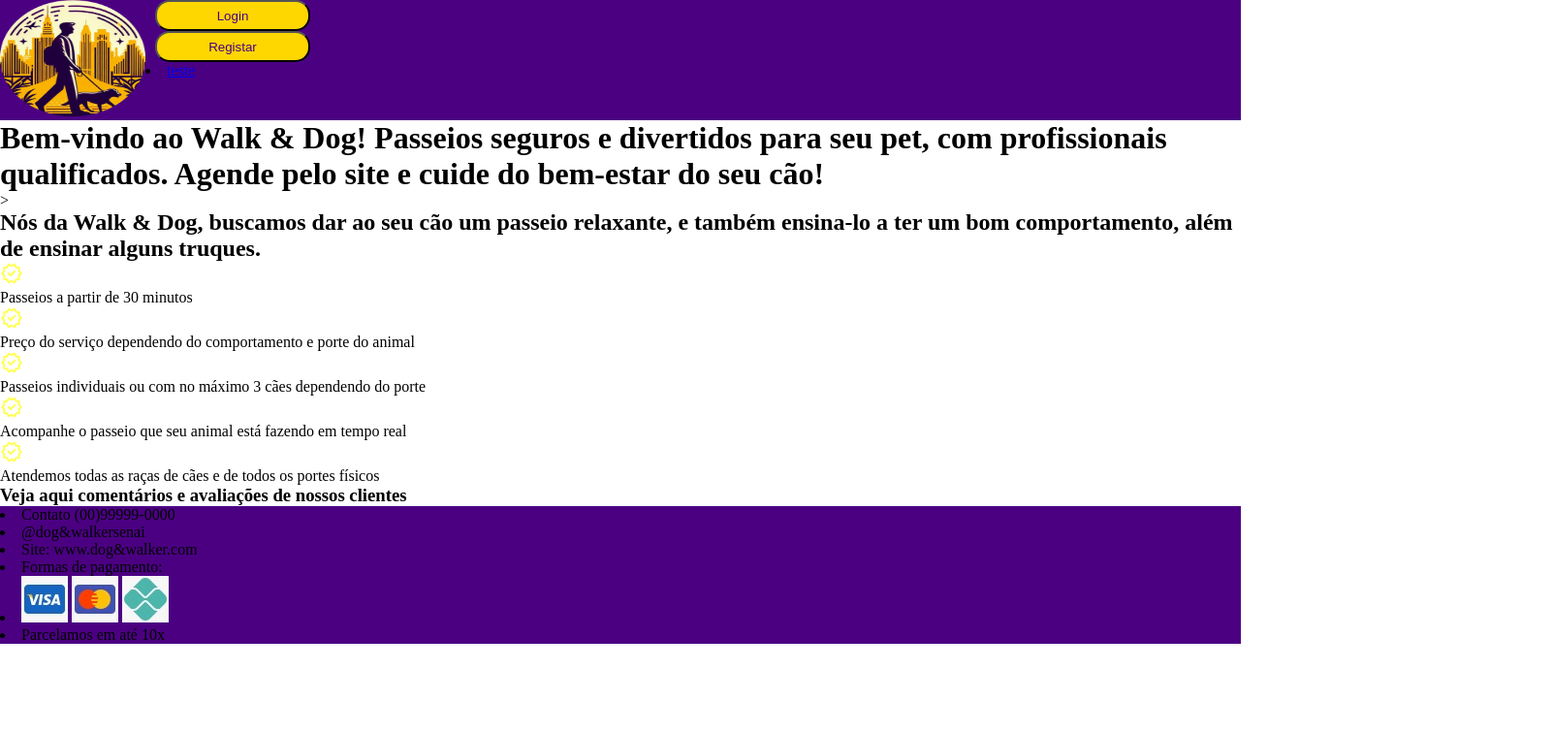
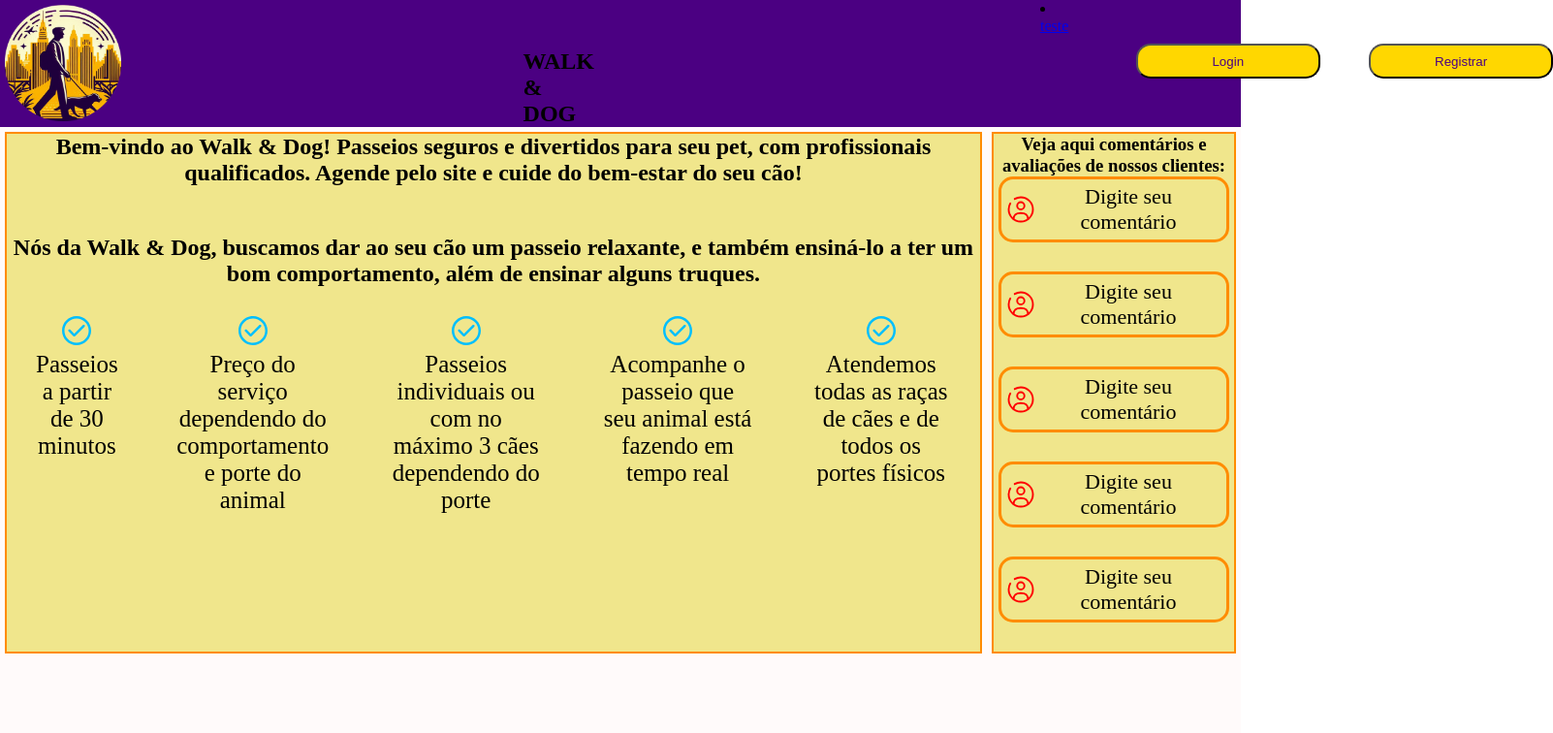
Before and after one commit to Daniloasgit/walkdog, a plain HTML site: page index.html in a window 1280 px wide. Shown: the top 756 px of the page at 97% size, 1602 px wide, since content can reach past the window. Drawn offline with Linux system fonts and the light colour scheme.

Commit message:
arrumadando modal

```diff
--- a/index.html
+++ b/index.html
@@ -22,16 +22,15 @@
 <header>
     <nav class="menu">
         <img class="logo" src="logowalk.jpeg" alt="logo">
+        <h1>WALK & DOG</h1>
 
         <div class="menu-buttons">
-
-            <button class="button" type="button">Login</button>
-            <button class="button" type="button">Registar</button>
-            <li >
-                <a href="teste.html">teste</a>
+            <li>
+             <a href="teste.html">teste</a>
             </li>
+            <button class="butao"  type="button">Login</button></a>
+            <button class="butao" type="button">Registrar</button>
         </div>
-
     </nav>
 
 </header>
@@ -39,38 +38,82 @@
 
 <main>
 
- <div class="apresentação">
-<h1>Bem-vindo ao Walk & Dog!
+<div class="Geral">
+
+    <div class="first">
+
+ <div class="apresentacao">
+<h2>Bem-vindo ao Walk & Dog!
      Passeios seguros e divertidos para seu pet,
       com profissionais qualificados.
      Agende pelo site e cuide do bem-estar do seu cão!</h1>
- </div>
 
- <div class="first">>
-    <div class="text-init">
+<div class="espaco">
+
+</div>
+
+
             <h2>Nós da Walk & Dog, buscamos dar ao seu cão um passeio relaxante,
-             e também ensina-lo a ter um bom comportamento, além de ensinar alguns truques. </h2>
-         </div>
+             e também ensiná-lo a ter um bom comportamento, além de ensinar alguns truques. </h2>
+
 
 
          <div class="service">
-         <img src="check.svg" alt="check"> <p> Passeios a partir de 30 minutos </p>
 
-         <img src="check.svg" alt="check"><p> Preço do serviço dependendo do comportamento e porte do animal</p>
+            <div class="check-box">
+         <img src="bluecheck.svg" alt="check"> <p> Passeios a partir de 30 minutos </p>
+        </div>
+        <div class="check-box">
+         <img src="bluecheck.svg" alt="check"><p> Preço do serviço dependendo do comportamento e porte do animal</p>
+        </div>
+        <div class="check-box">
+         <img src="bluecheck.svg" alt="check"><p> Passeios individuais ou com no máximo 3 cães dependendo do porte</p>
+        </div>
+        <div class="check-box">
+         <img src="bluecheck.svg" alt="check"><p> Acompanhe o passeio que seu animal está fazendo em tempo real </p>
+        </div>
+        <div class="check-box">
+         <img src="bluecheck.svg" alt="check"><p> Atendemos todas as raças de cães e de todos os portes físicos</p>
+        </div>
+    </div>
+ </div>
 
-         <img src="check.svg" alt="check"><p> Passeios individuais ou com no máximo 3 cães dependendo do porte</p>
+ <div class="coments">
+<h3>Veja aqui comentários e avaliações de nossos clientes: </h3>
 
-         <img src="check.svg" alt="check"><p> Acompanhe o passeio que seu animal está fazendo em tempo real </p>
+    <div class="coment-box">
+<img src="user-circle-svgrepo-com.svg" alt="user">
+<p>Digite seu comentário</p>
+    </div>
 
-         <img src="check.svg" alt="check"><p> Atendemos todas as raças de cães e de todos os portes físicos</p>
-        </div>
+    <div class="coment-box">
+<img src="user-circle-svgrepo-com.svg" alt="user">
+<p>Digite seu comentário</p>
+    </div>
+
+    <div class="coment-box">
+<img src="user-circle-svgrepo-com.svg" alt="user">
+<p>Digite seu comentário</p>
+    </div>
+
+    <div class="coment-box">
+<img src="user-circle-svgrepo-com.svg" alt="user">
+<p>Digite seu comentário</p>
+    </div>
+
+    <div class="coment-box">
+<img src="user-circle-svgrepo-com.svg" alt="user">
+<p>Digite seu comentário</p>
+    </div>
+</div>
+</div>
 
 
-    </div>
- <div class="second"></div>
-<h3>Veja aqui comentários e avaliações de nossos clientes </h3>
 
+<div class="zweite">
 
+    <img src="dogdance.gif" alt="dogu">
+</div>
 
 </div>
 </main>
@@ -127,6 +170,7 @@
     </div>
 </footer>
 
+<script src="javascript.js"></script>
 
 </body>
 </html>
--- /dev/null
+++ b/javascript.js
@@ -0,0 +1,43 @@
+function createPopup(id) {
+    const popupNode = document.querySelector(id);
+    const overlay = document.querySelector(".overlay");
+    const closeBtn = popupNode.querySelector(".close-btn")
+
+    function openPopup() {
+    popupNode.classList.add("active");
+}
+
+    function closePopup() {
+        popupNode.classList.remove("active");
+    }
+
+    overlay.addEventListener("click", closePopup);
+    closeBtn.addEventListener("click", closePopup);
+    return openPopup;
+}
+
+/*Modal para os botões login e registrar*/
+
+const popup = createPopup("#popup");
+document.querySelector("#open-popup").addEventListener("click", popup);
+
+function createPopup(id) {
+    const popupNode = document.querySelector(id);
+    const overlay = document.querySelector(".overlay");
+    const closeBtn = popupNode.querySelector(".close-btn")
+
+    function openPopup() {
+    popupNode.classList.add("active");
+}
+
+    function closePopup() {
+        popupNode.classList.remove("active");
+    }
+
+    overlay.addEventListener("click", closePopup);
+    closeBtn.addEventListener("click", closePopup);
+    return openPopup;
+}
+
+const popup = createPopup("#popup");
+document.querySelector("#open-popup").addEventListener("click", popup);
--- a/style.css
+++ b/style.css
@@ -1,3 +1,8 @@
+@font-face {
+  font-family: 'Wackoz';
+  src: url();
+}
+
 /*Configuração padrão do CSS*/
 * {
     box-sizing: border-box;
@@ -20,35 +25,65 @@
     --Light-Salmon: #FFA07A;
     --PapayaWhip:   #FFEFD5;
     --Crimson:  #DC143C;
+    --Danilo: #111111;
+    --Madeirada: #a52a2a;
 }
 
 /*Cabeçalho do site*/
 header {
     display: flex;
-    background-color: var(--Indigo);
 }
 
+/* espaçamento entre texto*/
+.espaco {
+margin: 50px;
+}
+
+nav h1 {
+margin-left: 32%;
+padding-top: 50px;
+}
 
 /*Logotipo do site*/
 .logo {
     height: 120px;
     width: 150px;
+    margin: 5px;
 }
 
+.first{
+  display: flex;
+}
 
+main {
+    background-color: var(--Snow);
+   display: flex;
+
+}
+.menu {
+    width: 100%;
+    background-color: var(--Indigo);
+    display: flex;
+    position: relative;
+}
 
 /*Div que engloba os dois botões de autenticação*/
 .menu-buttons {
+    display: flex;
     float: right;
+margin-left: 460px;
 }
 
 
 /*Botões individuais*/
-.button {
+.butao {
     background-color: var(--Gold);
     border-radius: 15px;
     color: var(--Indigo);
-    margin-left: 10px;
+    height: 36px;
+    width: 200px;
+    margin-left: 50px;
+   margin-top: 45px;
 
 }
 
@@ -63,21 +98,57 @@ header {
 }
 
 /*TESTE*/
+.center {
+  position: absolute;
+  margin-right: auto;
+  margin-left: auto;
+  transform: translate(120px, 50%);
+}
 
-button {
-    display: block;
-    margin: auto;
-    width: 10rem;
-    height: 2rem;
+
+
+  .coment-box img {
+    height: 30px;
+  }
+  /* parte*/
+  .apresentacao {
+    width: 80%;
+    text-align: center;
+    border: var(--DarkOrange) solid 2px;
+    margin: 5px;
+    background-color: var(--Khaki);
   }
 
-  :modal {
-    background-color: beige;
-    border: 2px solid burlywood;
-    border-radius: 5px;
+  .service {
+    display: flex;
+
   }
 
-  .paragrafo{
-    color: var(--Crimson);
+  .check-box{
+    font-size: 25px;
+    margin: 30px;
+  }
 
+  .service img {
+    height: 30px;
   }
+
+  .coments{
+    width: 20%;
+    text-align: center;
+    margin: 5px;
+    border: var(--DarkOrange) solid 2px;
+    background-color: var(--Khaki);
+  }
+
+  .coment-box {
+    display: flex;
+    align-items: center;
+    justify-content: center;
+    font-size: 22px;
+    margin: 0px 5px 30px 5px;
+    border: var(--DarkOrange) solid;
+
+    border-radius: 15px;
+    padding: 5px;
+  }
```
Also changed, not shown: server.js (deleted, +0 -8 lines), teste.html (+18 -24 lines), bluecheck.svg (added).
